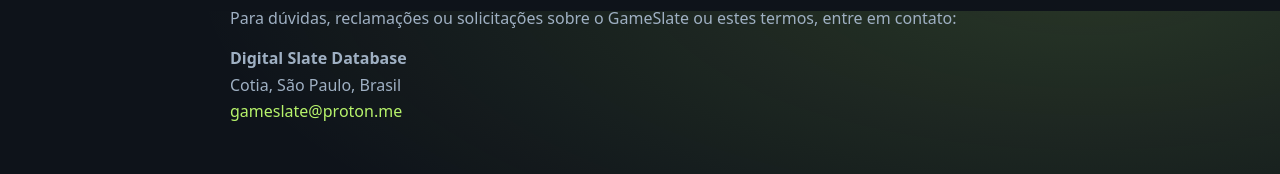
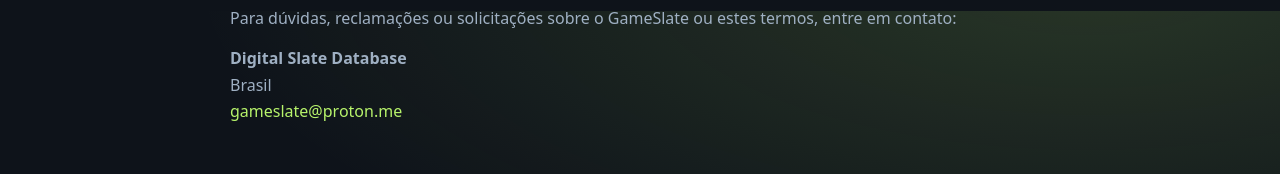
Before and after one commit to gameslate-blip/gameslate-blip.github.io, a plain HTML site: page pt/gameslate/terms/index.html in a window 1280 px wide. Shown: the part 3189-3363 px from the top of the page. Drawn offline with Linux system fonts and the light colour scheme.

Commit message:
Website: remove city from Portuguese GameSlate terms

```diff
--- a/pt/gameslate/terms/index.html
+++ b/pt/gameslate/terms/index.html
@@ -70,7 +70,7 @@
 
       <h3>13. Contato</h3>
       <p>Para dúvidas, reclamações ou solicitações sobre o GameSlate ou estes termos, entre em contato:</p>
-      <p><strong>Digital Slate Database</strong><br>Cotia, São Paulo, Brasil<br><a href="mailto:gameslate@proton.me">gameslate@proton.me</a></p>
+      <p><strong>Digital Slate Database</strong><br>Brasil<br><a href="mailto:gameslate@proton.me">gameslate@proton.me</a></p>
 
 </div></section>
 </main>
```
